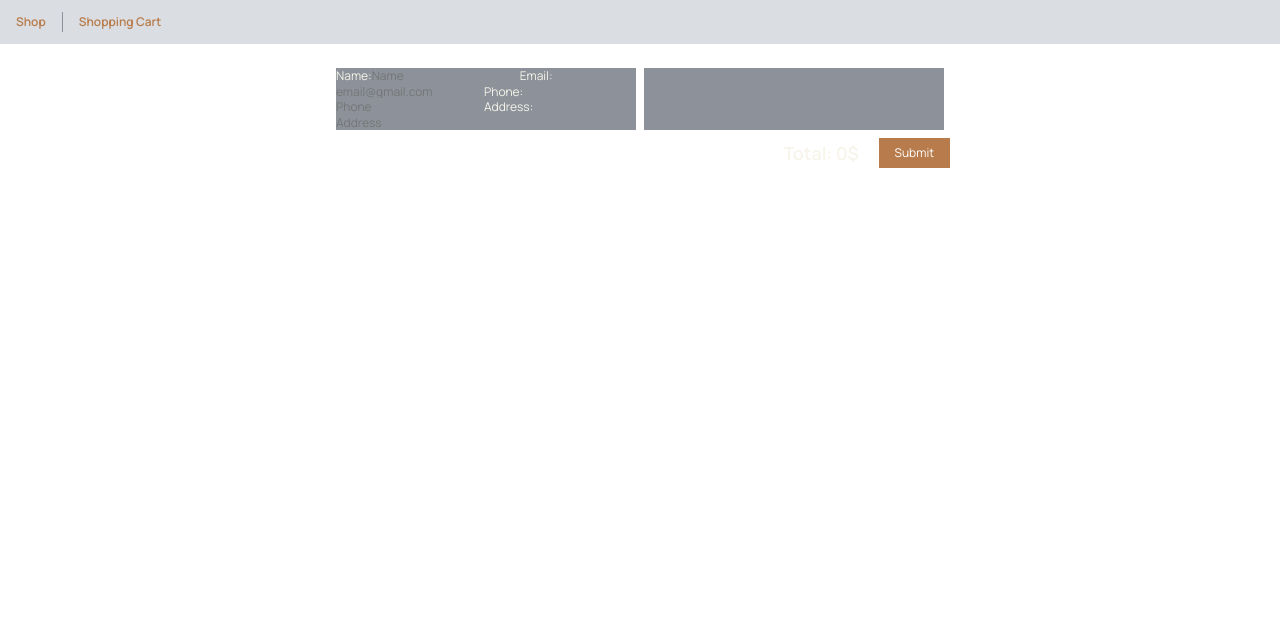
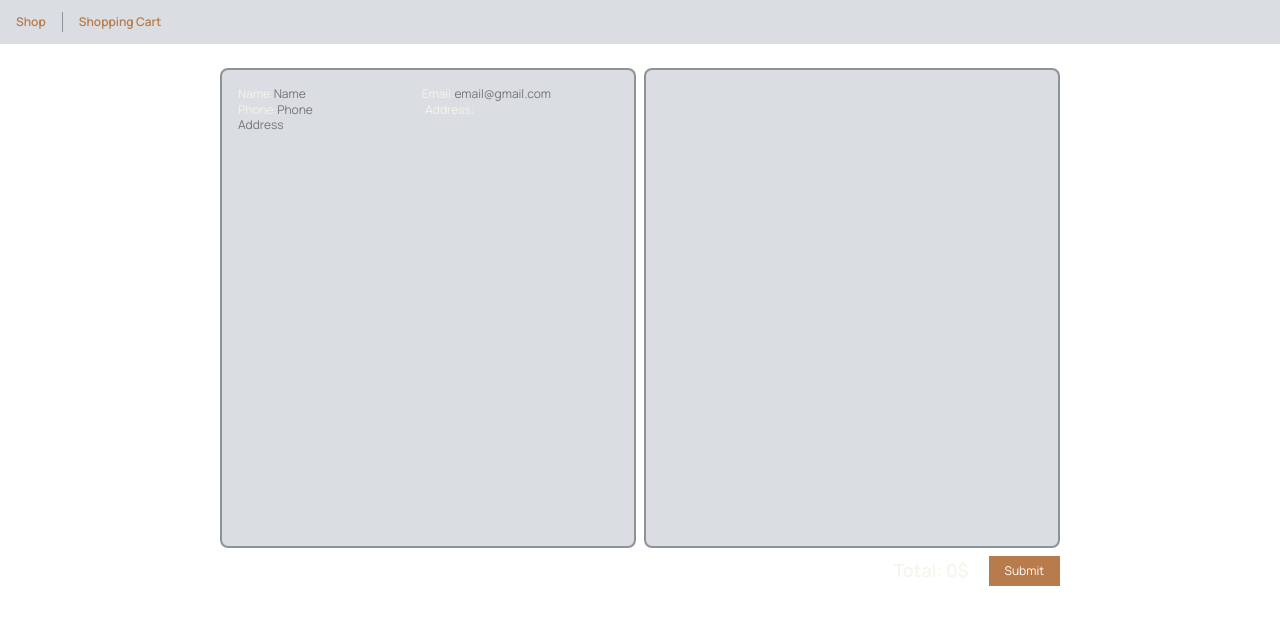
Before and after one commit to olenabokhan1121/flower-delivery-frontend, a React (Vite) app: page /cart in a window 1280 px wide. Shown: the top 624 px of the page. Built offline with nearby package versions, Linux system fonts and the light colour scheme.

Commit message:
feat:add forms styles

```diff
--- a/src/pages/ShoppingCartPage/ShoppingCartPage.jsx
+++ b/src/pages/ShoppingCartPage/ShoppingCartPage.jsx
@@ -149,6 +149,7 @@ export default function shoppingCart() {
               </Form>
             </div>
             <div className={clsx(css.user, css.form_cart)}>
+              <div className={css.scrollWrap}>
                 {cart.map(item => (
                   <div key={item._id}>
                     <h4>{item.name}</h4>
@@ -166,11 +167,15 @@ export default function shoppingCart() {
                       }
                     />
 
-                  <button onClick={() => handleRemoveItem(item._id)}>
+                    <button
+                      className={css.removeBtn}
+                      onClick={() => handleRemoveItem(item._id)}
+                    >
                       Remove
                     </button>
                   </div>
                 ))}
+              </div>
             </div>
             <div className={css.bottomRow}>
               <p className={css.totalPrice}>Total: {totalPrice}$</p>
--- a/src/pages/ShoppingCartPage/ShoppingCartPage.module.css
+++ b/src/pages/ShoppingCartPage/ShoppingCartPage.module.css
@@ -5,15 +5,47 @@
   padding-top: 24px;
   margin-left: auto;
   margin-right: auto;
-  width: 620px;
+  width: 840px;
   gap: 8px;
   justify-content: center;
 }
 .user {
-  background-color: var(--gray);
-  width: 300px;
+  background-color: var(--gray-light);
+  width: calc((100% - 8px) / 2);
+  overflow: hidden;
+  border-radius: 8px;
+  border: 2px solid var(--gray);
 }
+.imageCard {
+  width: 160px;
+  height: 80px;
+  object-fit: cover;
 
+  flex-shrink: 0;
+}
+.form_input {
+  padding: 16px;
+}
+.form_cart {
+  padding: 8px;
+  height: 480px;
+}
+.scrollWrap {
+  height: 100%;
+  overflow-y: auto;
+  padding-right: 8px;
+  scrollbar-gutter: stable;
+}
+.scrollWrap ::-webkit-scrollbar {
+  width: 6px;
+}
+.scrollWrap ::-webkit-scrollbar-thumb {
+  background: #999;
+  border-radius: 4px;
+}
+.scrollWrap ::-webkit-scrollbar-track {
+  background: transparent;
+}
 .bottomRow {
   flex-basis: 100%;
   display: flex;
```
Lines whose indentation alone changed are shown as unchanged.
